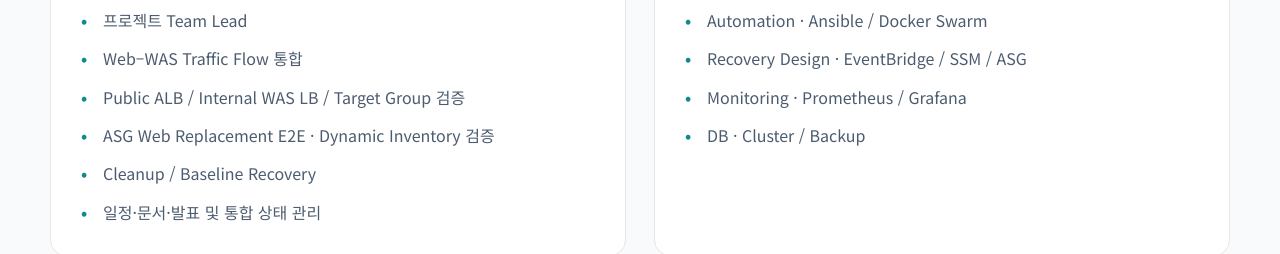
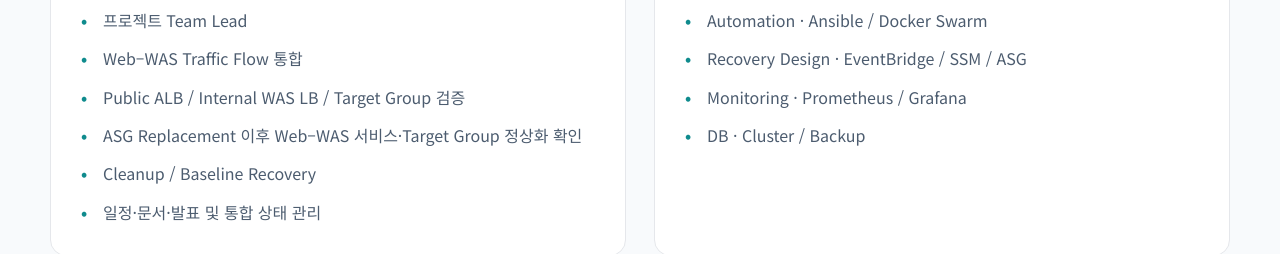
Before and after one commit to wkfkeha784-pixel/cloud-infra-portfolio, a React (Vite) app: page /projects/bluebell in a window 1280 px wide. Shown: the part 1600-1854 px from the top of the page. Built offline with nearby package versions, Linux system fonts and the light colour scheme.

Commit message:
clarify Bluebell contribution boundary

```diff
--- a/src/data/projects.ts
+++ b/src/data/projects.ts
@@ -176,7 +176,7 @@ export const projects: Project[] = [
       '프로젝트 Team Lead',
       'Web–WAS Traffic Flow 통합',
       'Public ALB / Internal WAS LB / Target Group 검증',
-      'ASG Web Replacement E2E · Dynamic Inventory 검증',
+      'ASG Replacement 이후 Web–WAS 서비스·Target Group 정상화 확인',
       'Cleanup / Baseline Recovery',
       '일정·문서·발표 및 통합 상태 관리',
     ],
```
